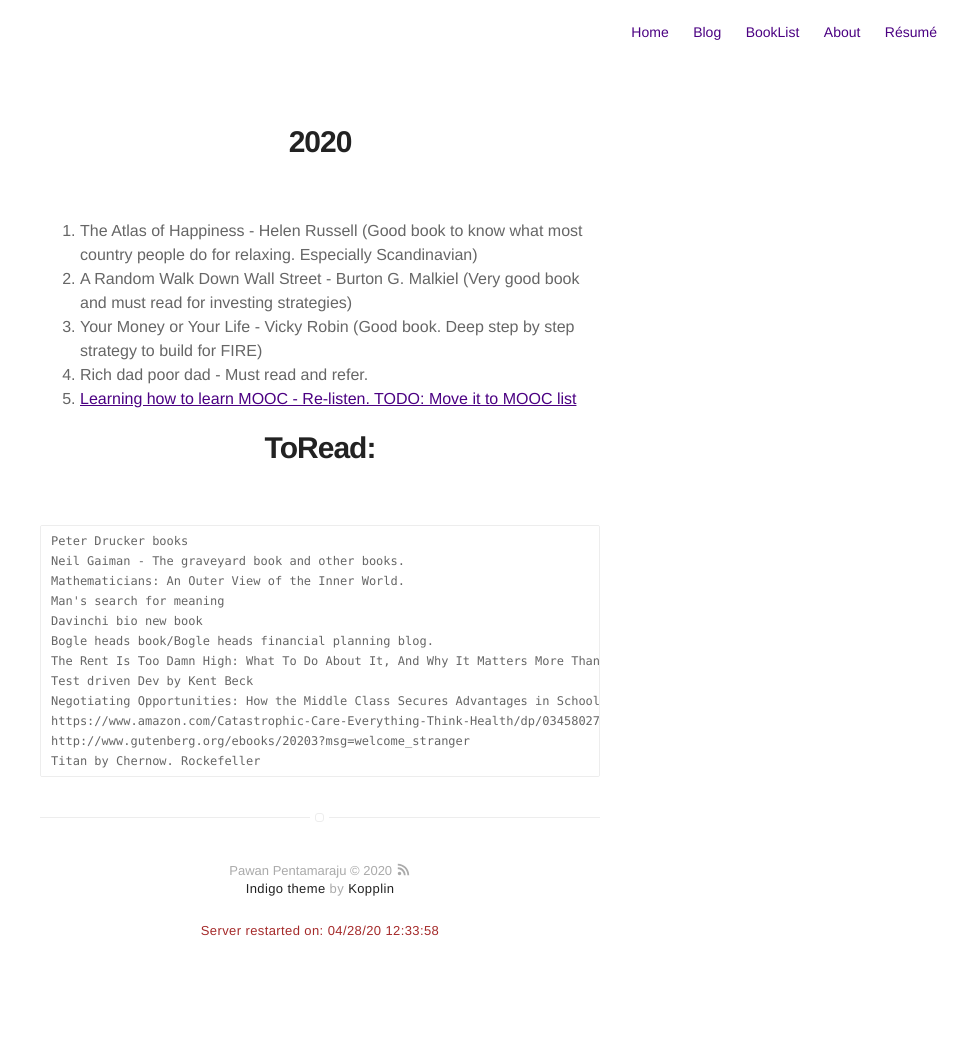
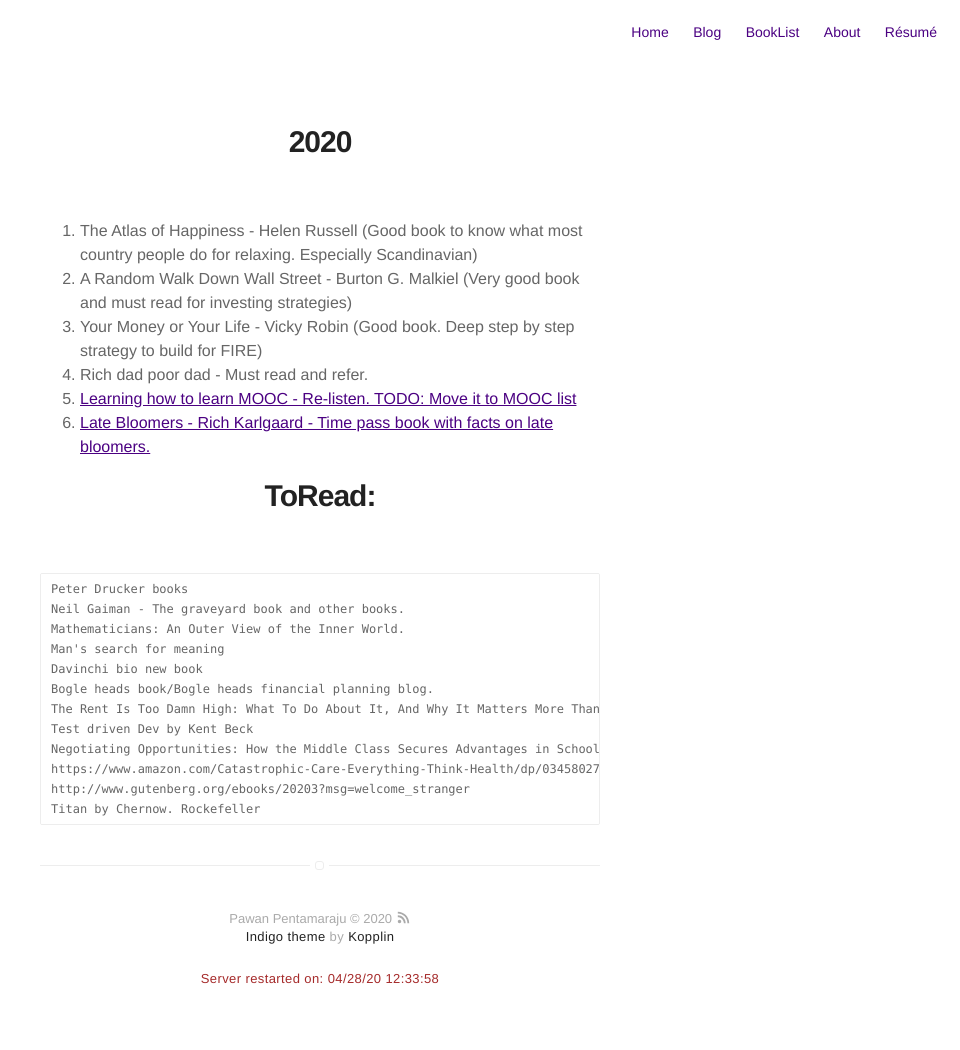
Before and after one commit to pawanpe/pawanpe.github.io, a Jekyll site: the page built from booklist/2020/books.markdown, in a window 1280 px wide. Shown: the whole page, without its empty margins (320-1280 px from the left). Built offline with Jekyll 4.4.1, drawn with Linux system fonts in a browser that asks for light colours; before the commit the page ends 1002 px from its top, so only the background shows below that.

Commit message:
Book update 4/12/2020

```diff
--- a/booklist/2020/books.markdown
+++ b/booklist/2020/books.markdown
@@ -10,6 +10,7 @@ layout: page
 3. Your Money or Your Life - Vicky Robin (Good book. Deep step by step strategy to build for FIRE)
 4. Rich dad poor dad - Must read and refer.
 5. [Learning how to learn MOOC - Re-listen. TODO: Move it to MOOC list](https://www.coursera.org/learn/learning-how-to-learn/)
+6. [Late Bloomers - Rich Karlgaard - Time pass book with facts on late bloomers.](https://www.latebloomer.com/)
 
 
 # ToRead:
```
